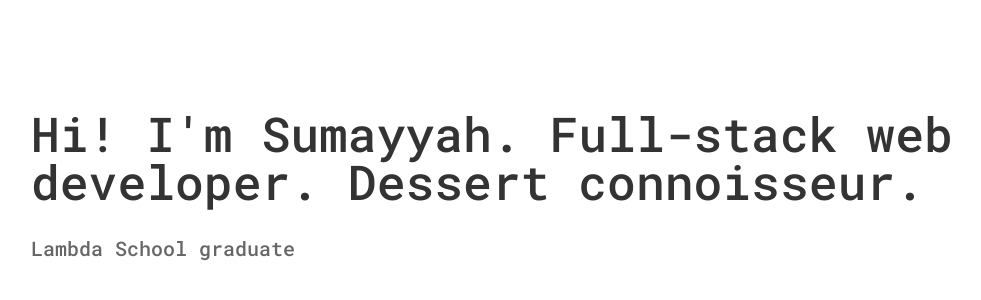
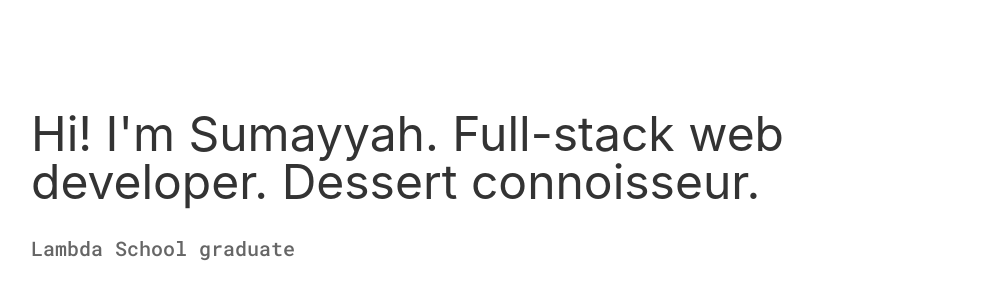
Before and after one commit to sumi419/portfolio, a React (Create React App) app: page / in a window 1280 px wide. Shown: the part 216-516 px from the top of the page, without its empty margins (129-1110 px from the left). Built offline with nearby package versions, Linux system fonts and the light colour scheme.

Commit message:
🏝Update Title font

```diff
--- a/src/styles/title.module.css
+++ b/src/styles/title.module.css
@@ -1,11 +1,15 @@
 .title {
   color: rgba(0, 0, 0, 0.8);
-  font-family: Roboto Mono;
+  font-family: -apple-system, BlinkMacSystemFont, sans-serif;
   font-size: 4.8rem;
-  font-weight: 500;
+  font-weight: 400;
   max-width: 20em;
   margin-bottom: 32px;
 }
+
+/* body {
+  font-family: -apple-system, BlinkMacSystemFont, sans-serif;
+} */
 
 .description {
   color: rgba(0, 0, 0, 0.6);
```
